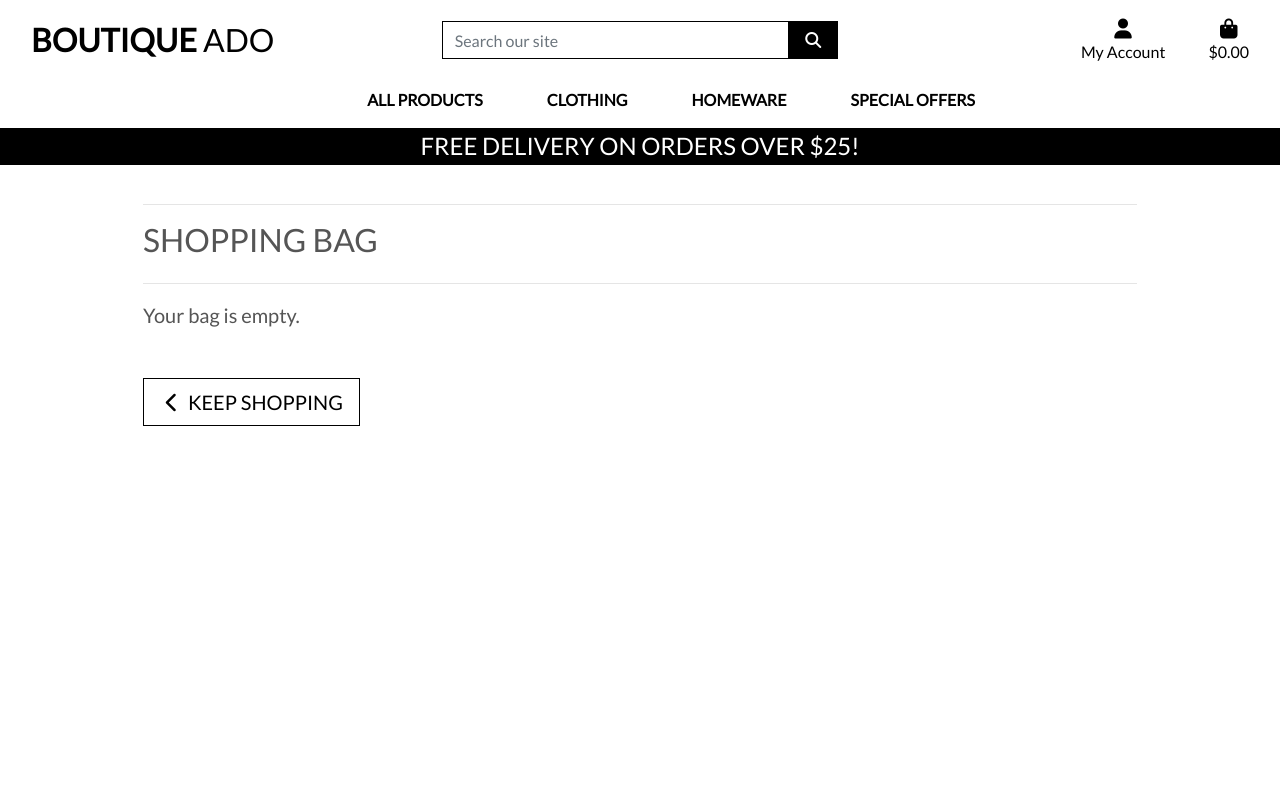
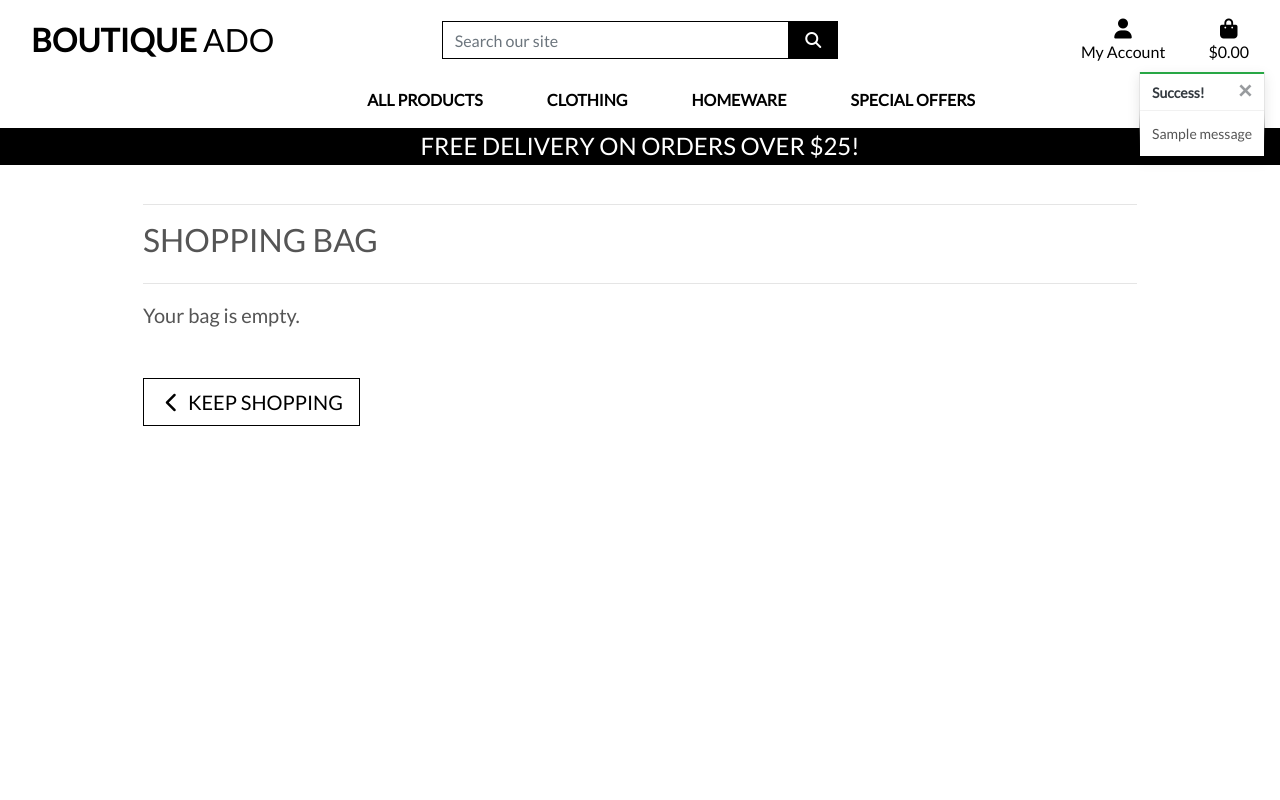
Before and after one commit to gwenjo/boutique_ado_v1, a Django app: page /bag/ in a window 1280 px wide. Run offline with Django 3.2, Linux system fonts and the light colour scheme; tables that the repository leaves empty hold one stand-in row (values such as "Sample post"); one stand-in notice (Sample message) is shown; some libraries are stand-ins or nearby versions.

Commit message:
added toasts messages

```diff
--- a/bag/templates/bag/bag.html
+++ b/bag/templates/bag/bag.html
@@ -43,11 +43,10 @@
                                     </td>
                                     <td class="py-3">
                                         <p class="my-0"><strong>{{ item.product.name }}</strong></p>
-                                        <p class="my-0"><strong>Size: </strong>{% if item.product.has_sizes %}{{ item.size|upper }}{% else %}N/A{% endif %}</p>
                                         <p class="my-0 small text-muted">SKU: {{ item.product.sku|upper }}</p>
                                     </td>
                                     <td class="py-3">
-                                        <p class="my-0">${{ item.product.price }}</p>
+                                        <p class="my-0">€{{ item.product.price }}</p>
                                     </td>
                                     <td class="py-3 w-25">
                                         <form class="form update-form" method="POST" action="{% url 'adjust_bag' item.item_id %}">
@@ -81,21 +80,21 @@
                                             </div>
                                         </form>
                                         <a class="update-link text-info"><small>Update</small></a>
-                                        <a class="remove-item text-danger float-right" id="remove_{{ item.item_id }}" data-product_size="{{ item.size }}"><small>Remove</small></a>
+                                        <a class="remove-item text-danger float-right" id="remove_{{ item.item_id }}" data-size="{{ item.size }}"><small>Remove</small></a>
                                     </td>
                                     <td class="py-3">
-                                        <p class="my-0">${{ item.product.price | calc_subtotal:item.quantity }}</p>
+                                        <p class="my-0">€{{ item.product.price | calc_subtotal:item.quantity }}</p>
                                     </td>
                                 </tr>
                             {% endfor %}
                             <tr>
                                 <td colspan="5" class="pt-5 text-right">
-                                    <h6><strong>Bag Total: ${{ total|floatformat:2 }}</strong></h6>
-                                    <h6>Delivery: ${{ delivery|floatformat:2 }}</h6>
-                                    <h4 class="mt-4"><strong>Grand Total: ${{ grand_total|floatformat:2 }}</strong></h4>
+                                    <h6><strong>Bag Total: €{{ total|floatformat:2 }}</strong></h6>
+                                    <h6>Delivery: €{{ delivery|floatformat:2 }}</h6>
+                                    <h4 class="mt-4"><strong>Grand Total: €{{ grand_total|floatformat:2 }}</strong></h4>
                                     {% if free_delivery_delta > 0 %}
                                         <p class="mb-1 text-danger">
-                                            You could get free delivery by spending just <strong>${{ free_delivery_delta }}</strong> more!
+                                            You could get free delivery by spending just <strong>€{{ free_delivery_delta }}</strong> more!
                                         </p>
                                     {% endif %}
                                 </td>
@@ -147,9 +146,8 @@
     $('.remove-item').click(function(e) {
         var csrfToken = "{{ csrf_token }}";
         var itemId = $(this).attr('id').split('remove_')[1];
-        var size = $(this).data('product_size');
         var url = `/bag/remove/${itemId}/`;
-        var data = {'csrfmiddlewaretoken': csrfToken, 'product_size': size};
+        var data = {'csrfmiddlewaretoken': csrfToken};
 
         $.post(url, data)
          .done(function() {
--- a/bag/views.py
+++ b/bag/views.py
@@ -1,4 +1,7 @@
 from django.shortcuts import render, redirect, reverse, HttpResponse
+from django.contrib import messages
+
+from products.models import Product
 
 # Create your views here.
 
@@ -10,6 +13,7 @@ def view_bag(request):
 def add_to_bag(request, item_id):
     """ Add a quantity of the specified product to the shopping bag """
 
+    product = Product.objects.get(pk=item_id)
     quantity = int(request.POST.get('quantity'))
     redirect_url = request.POST.get('redirect_url')
     size = None
@@ -30,6 +34,7 @@ def add_to_bag(request, item_id):
             bag[item_id] += quantity
         else:
             bag[item_id] = quantity
+            messages.success(request, f'Added {product.name} to your bag')
 
     request.session['bag'] = bag
     return redirect(redirect_url)
--- a/boutique_ado/settings.py
+++ b/boutique_ado/settings.py
@@ -78,6 +78,8 @@ TEMPLATES = [
     },
 ]
 
+MESSAGE_STORAGE = 'django.contrib.messages.storage.session.SessionStorage'
+
 AUTHENTICATION_BACKENDS = (
     # Needed to login by username in Django admin, regardless of `allauth`
     'django.contrib.auth.backends.ModelBackend',
--- a/static/css/base.css
+++ b/static/css/base.css
@@ -101,6 +101,22 @@ a.category-badge > span.badge:hover {
 .remove-item {
     cursor: pointer;
 }
+/* ------------------------------- bootstrap toasts */
+
+.message-container {
+    position: fixed;
+    top: 72px;
+    right: 15px;
+    z-index: 99999999999;
+}
+
+.custom-toast {
+    overflow: visible;
+}
+
+.toast-capper {
+    height: 2px;
+}
 
 /* -------------------------------- Media Queries */
 
--- a/templates/base.html
+++ b/templates/base.html
@@ -114,7 +114,21 @@
     </header>
 
     {% if messages %}
-        <div class="message-container"></div>
+        <div class="message-container">
+            {% for message in messages %}
+                {% with message.level as level %}
+                    {% if level == 40 %}
+                        {% include 'includes/toasts/toast_error.html' %}
+                    {% elif level == 30 %}
+                        {% include 'includes/toasts/toast_warning.html' %}
+                    {% elif level == 25 %}
+                        {% include 'includes/toasts/toast_success.html' %}
+                    {% else %}
+                        {% include 'includes/toasts/toast_info.html' %}
+                    {% endif %}
+                {% endwith %}
+            {% endfor %}
+        </div>
     {% endif %}
 
     {% block page_header %}
@@ -124,6 +138,9 @@
     {% endblock %}
 
     {% block postloadjs %}
+    <script type="text/javascript">
+        $('.toast').toast('show');
+    </script>
     {% endblock %}
 
 
--- /dev/null
+++ b/templates/includes/toasts/toast_success.html
@@ -0,0 +1,13 @@
+<div class="toast custom-toast rounded-0 border-top-0" data-autohide="false">
+    <div class="arrow-up arrow-success"></div>
+    <div class="w-100 toast-capper bg-success"></div>
+    <div class="toast-header bg-white text-dark">
+        <strong class="mr-auto">Success!</strong>
+        <button type="button" class="ml-2 mb-1 close text-dark" data-dismiss="toast" aria-label="Close">
+            <span aria-hidden="true">&times;</span>
+        </button>
+    </div>
+    <div class="toast-body bg-white">
+        {{ message }}
+    </div>
+</div>
```
Also changed, not shown: templates/includes/toasts/toast_error.html (added, +13 -0 lines), templates/includes/toasts/toast_info.html (added, +13 -0 lines), templates/includes/toasts/toast_warning.html (added, +13 -0 lines), bag/templatetags/__init__.py (added).
